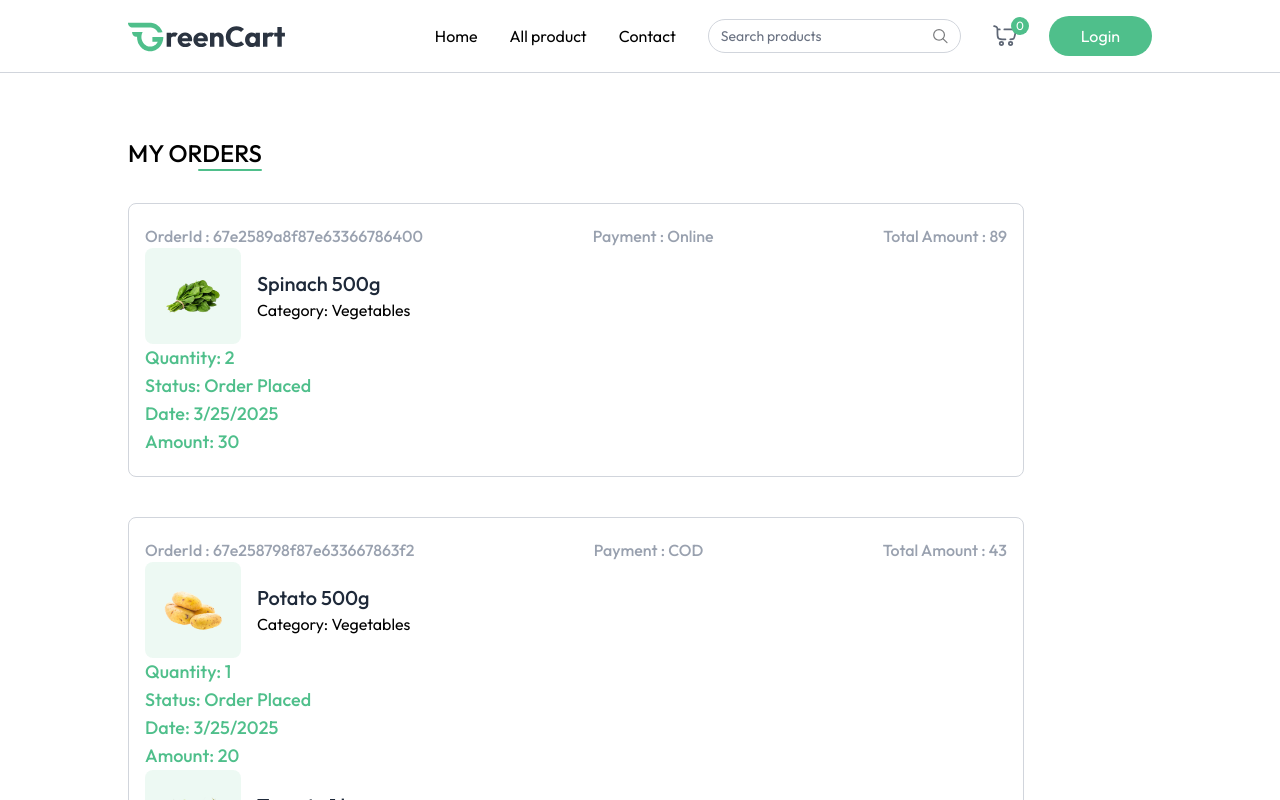
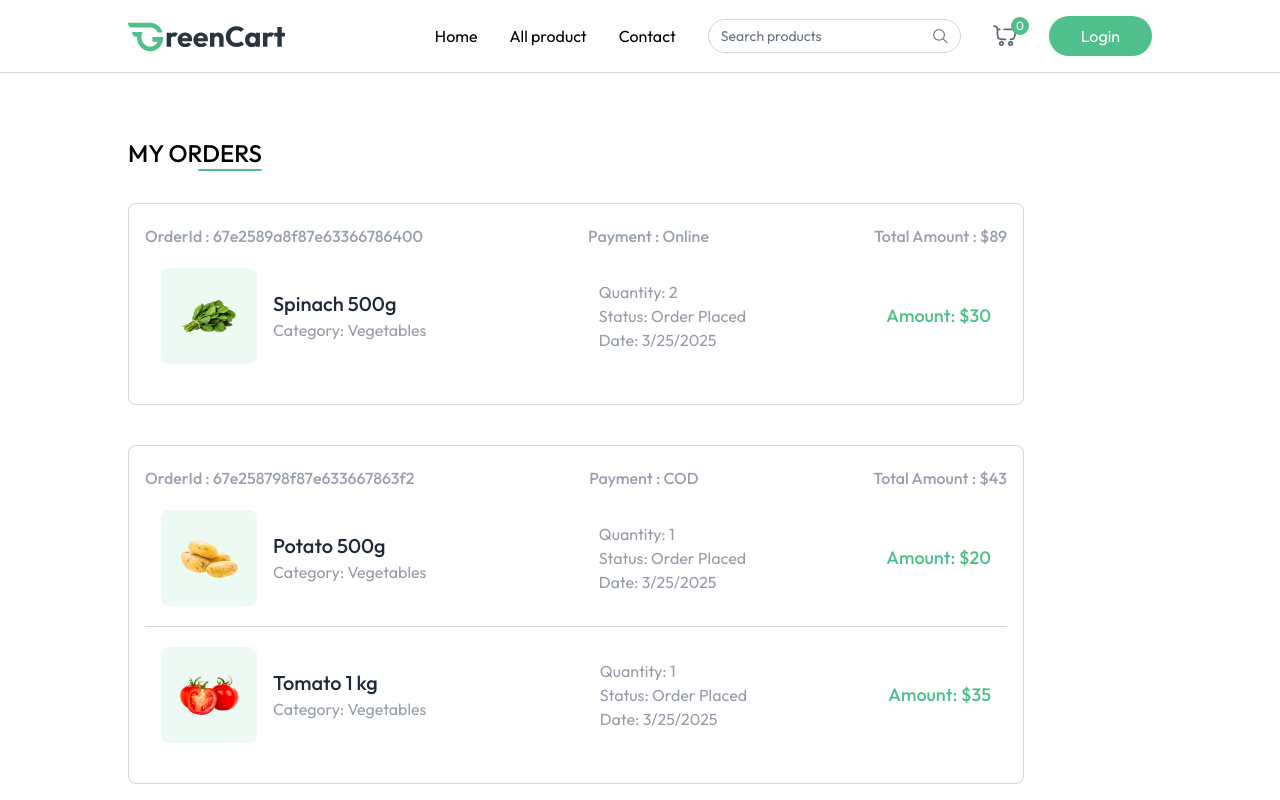
Before and after one commit to abdu951/green-cart, a React (Vite) app in the folder client/: page /my-orders in a window 1280 px wide. Shown: the top 800 px of the page. Built offline with nearby package versions, Linux system fonts and the light colour scheme.

Commit message:
finish my orders page

```diff
--- a/client/src/components/ProductCard.jsx
+++ b/client/src/components/ProductCard.jsx
@@ -24,8 +24,8 @@
                 </div>
                 <div className="flex items-end justify-between mt-3">
                     <p className="md:text-xl text-base font-medium text-primary">
-                        {currency}${product.offerPrice} {" "}<span className="text-gray-500/60 md:text-sm text-xs line-through">
-                        {currency}${product.price}</span>
+                        {currency}{product.offerPrice} {" "}<span className="text-gray-500/60 md:text-sm text-xs line-through">
+                        {currency}{product.price}</span>
                     </p>
                     <div onClick= {(e) => {e.stopPropagation();}} className="text-primary">
                         {!cartitems[product._id]? (
--- a/client/src/context/AppContext.jsx
+++ b/client/src/context/AppContext.jsx
@@ -8,7 +8,7 @@
 
 export const AppContextProvider = ({children}) => {
 
-    const currency = import.meta.VITE_CURRENCY
+    const currency = import.meta.env.VITE_CURRENCY
     const navigate = useNavigate();
     const [user, setUser] = useState(null);
     const [isseler, setIsseler] = useState(false);
--- a/client/src/pages/MyOrders.jsx
+++ b/client/src/pages/MyOrders.jsx
@@ -33,7 +33,9 @@
                 </p>
 
                 {order.items.map((item, index) => (
-                    <div>
+                    <div key={index} className={`relative bg-white text-gray-500/70
+                    ${order.items.length !== index + 1 && 'border-b'} border-gray-300 flex flex-col
+                    md:flex-row md:items-center justify-between p-4 py-5 md:gap-16 w-full max-w-4xl`}>
 
                         <div className='flex items-center mb-4 md:mb-0'>
                             <div className='bg-primary/10 p-4 rounded-lg'>
@@ -46,7 +48,7 @@
                             </div>
                         </div>
 
-                        <div className='text-primary text-lg font-medium'>
+                        <div className='flex flex-col justify-center md:ml-8 mb-4 md:mb-0'>
                             <p>Quantity: {item.quantity || "1"}</p>
                             <p>Status: {order.status}</p>
                             <p>Date: {new Date(order.createdAt).toLocaleDateString()}</p>
```
